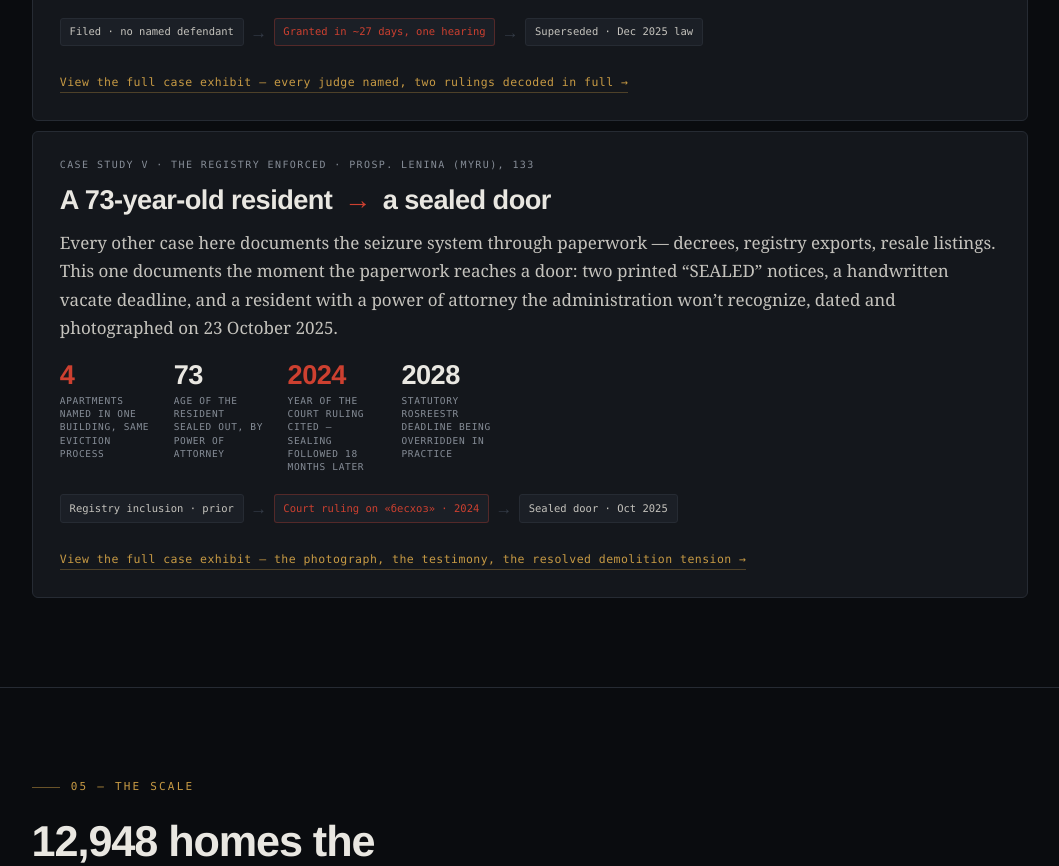
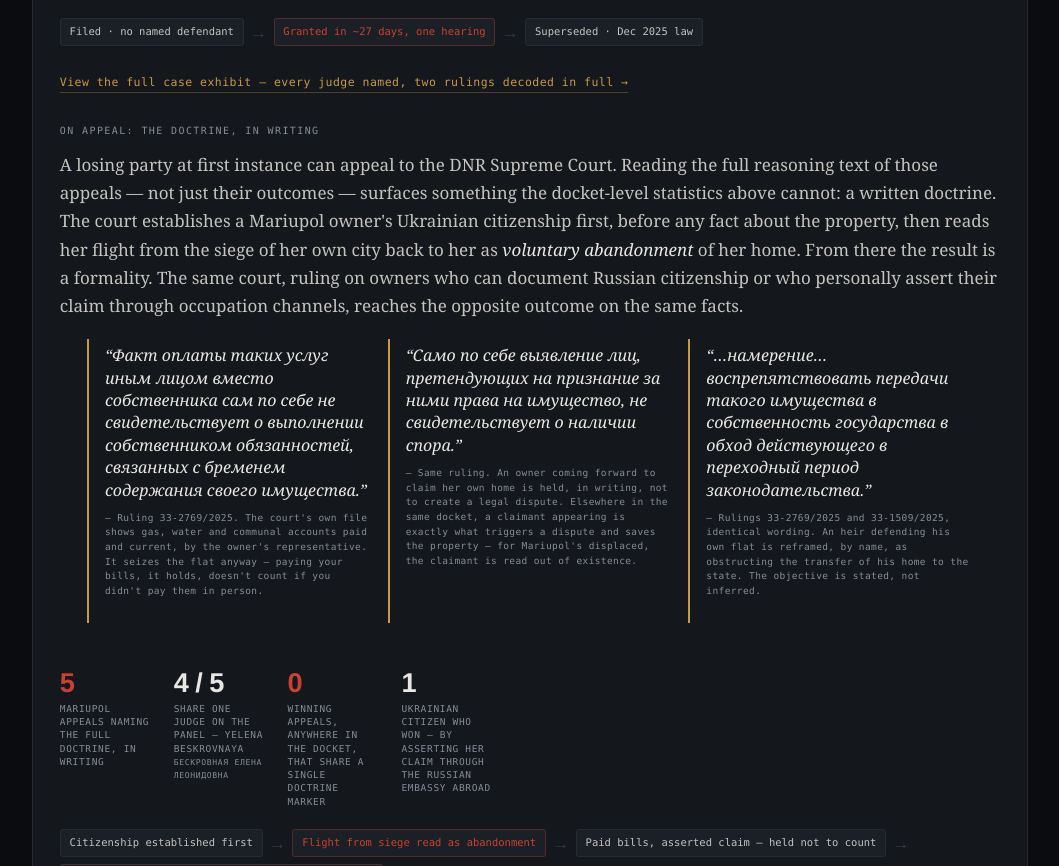
Before and after one commit to Amethyst-Deceiver2001/Mariupol_Urbicide_2026, a plain HTML site: page docs/exhibits/mariupol-master-dossier.html in a window 1280 px wide. Shown: the part 11134-12000 px from the top of the page, without its empty margins (110-1169 px from the left). Drawn offline with Linux system fonts and the light colour scheme.

Commit message:
Merge appellate-doctrine finding into Case Study IV; voice-guide trims
Add the DNR Supreme Court abandonment-by-displacement doctrine (quotes,
stats, named judge) as a sub-section of Case Study IV in the EN master
dossier, replacing the soft "confirms, dates, and refutes" UN-corroboration
line with a flatter forensic-register sentence. Trim two editorializing
sentences that pre-digested the irony for the reader instead of letting
the juxtaposition stand: the UNOSAT callout in Case Study III, and the
RU dossier's Section II lead paragraph (plus a duplicated-phrase fix in
its privacy note).

```diff
--- a/docs/exhibits/mariupol-master-dossier.html
+++ b/docs/exhibits/mariupol-master-dossier.html
@@ -757,12 +757,64 @@
           <span class="chain-pill">Superseded · Dec 2025 law</span>
         </div>
         <a class="cs-link" href="case-study-IV-court-docket.html">View the full case exhibit — every judge named, two rulings decoded in full →</a>
+
+        <p class="cs-kicker" style="margin-top:1.8rem">On appeal: the doctrine, in writing</p>
+        <p>A losing party at first instance can appeal to the DNR Supreme Court. Reading the full
+          reasoning text of those appeals — not just their outcomes — surfaces something the
+          docket-level statistics above cannot: a written doctrine. The court establishes a Mariupol
+          owner's Ukrainian citizenship first, before any fact about the property, then reads her
+          flight from the siege of her own city back to her as <em>voluntary abandonment</em> of her
+          home. From there the result is a formality. The same court, ruling on owners who can
+          document Russian citizenship or who personally assert their claim through occupation
+          channels, reaches the opposite outcome on the same facts.</p>
+        <div class="sp-quotes">
+          <div class="sq">
+            <p class="q">&ldquo;Факт оплаты таких услуг иным лицом вместо собственника сам по себе не
+              свидетельствует о выполнении собственником обязанностей, связанных с бременем содержания
+              своего имущества.&rdquo;</p>
+            <p class="a">— Ruling 33-2769/2025. The court's own file shows gas, water and communal
+              accounts paid and current, by the owner's representative. It seizes the flat anyway —
+              paying your bills, it holds, doesn't count if you didn't pay them in person.</p>
+          </div>
+          <div class="sq">
+            <p class="q">&ldquo;Само по себе выявление лиц, претендующих на признание за ними права на
+              имущество, не свидетельствует о наличии спора.&rdquo;</p>
+            <p class="a">— Same ruling. An owner coming forward to claim her own home is held, in
+              writing, not to create a legal dispute. Elsewhere in the same docket, a claimant
+              appearing is exactly what triggers a dispute and saves the property — for Mariupol's
+              displaced, the claimant is read out of existence.</p>
+          </div>
+          <div class="sq">
+            <p class="q">&ldquo;…намерение… воспрепятствовать передачи такого имущества в собственность
+              государства в обход действующего в переходный период законодательства.&rdquo;</p>
+            <p class="a">— Rulings 33-2769/2025 and 33-1509/2025, identical wording. An heir defending
+              his own flat is reframed, by name, as obstructing the transfer of his home to the state.
+              The objective is stated, not inferred.</p>
+          </div>
+        </div>
+        <div class="cs-stats">
+          <div class="csstat hot"><div class="n">5</div><div class="l">Mariupol appeals naming the full doctrine, in writing</div></div>
+          <div class="csstat"><div class="n">4 / 5</div><div class="l">share one judge on the panel — Yelena Beskrovnaya<br><span style="color:var(--muted);font-weight:400;font-size:.85em">Бескровная Елена Леонидовна</span></div></div>
+          <div class="csstat hot"><div class="n">0</div><div class="l">winning appeals, anywhere in the docket, that share a single doctrine marker</div></div>
+          <div class="csstat"><div class="n">1</div><div class="l">Ukrainian citizen who won — by asserting her claim through the Russian embassy abroad</div></div>
+        </div>
+        <div class="cs-chain">
+          <span class="chain-pill">Citizenship established first</span><span class="chain-sep">→</span>
+          <span class="chain-pill hot">Flight from siege read as abandonment</span><span class="chain-sep">→</span>
+          <span class="chain-pill">Paid bills, asserted claim — held not to count</span><span class="chain-sep">→</span>
+          <span class="chain-pill hot">Vested in the occupier, &ldquo;transfer… to the state&rdquo;</span>
+        </div>
+        <p style="font-family:var(--font-mono);font-size:10.5px;color:var(--muted);margin-top:.9rem">Source:
+          full reasoning text of the DNR Supreme Court's published ownerless-property appeals (case nos.
+          33-2342/2025, 33-2769/2025, 33-2875/2025, 33-1873/2025, 33-1509/2025; control case 33-526/2026),
+          captured and hashed from vs--dnr.sudrf.ru. This is a textual finding, established by direct
+          reading of specific rulings — not a population-level statistic, and not dependent on one.</p>
       </div>
     </div>
 
     <div class="cs reveal">
       <div class="cs-body">
-        <p class="cs-kicker">Case study V · the registry enforced · prosp. Lenina (Myru), 133</p>
+        <p class="cs-kicker" title="просп. Ленина 133 · pre-war просп. Миру 133">Case study V · the registry enforced · Lenina Avenue (Myru), 133</p>
         <p class="cs-title">A 73-year-old resident <span class="arr">→</span> a sealed door</p>
         <p>Every other case here documents the seizure system through paperwork — decrees,
           registry exports, resale listings. This one documents the moment the paperwork
@@ -904,9 +956,8 @@
     <p class="sec-num reveal">08 — Independent verification</p>
     <h2 class="reveal">A second, independent eye on the ground.</h2>
     <div class="measure reveal">
-      <p>The paper trail is strong, but it shares one provenance. The corroboration layer adds an entirely separate family
-        of evidence — operated not by the occupier but by UN analysts and Earth-observation satellites — that confirms,
-        dates, and where necessary refutes what the occupation files assert.</p>
+      <p>The paper trail is strong, but it shares one provenance. This layer doesn't. It is UN-analyst and Earth-observation
+        satellite data, sourced and processed independently of the occupation administration.</p>
     </div>
     <div class="forth reveal">
       <span class="forth-badge">Wave 1 · in progress</span>
```
Also changed, not shown: docs/exhibits/case-study-III-stroiteley.html (+2 -4 lines), docs/exhibits/mariupol-master-dossier-ru.html (+4 -6 lines).
